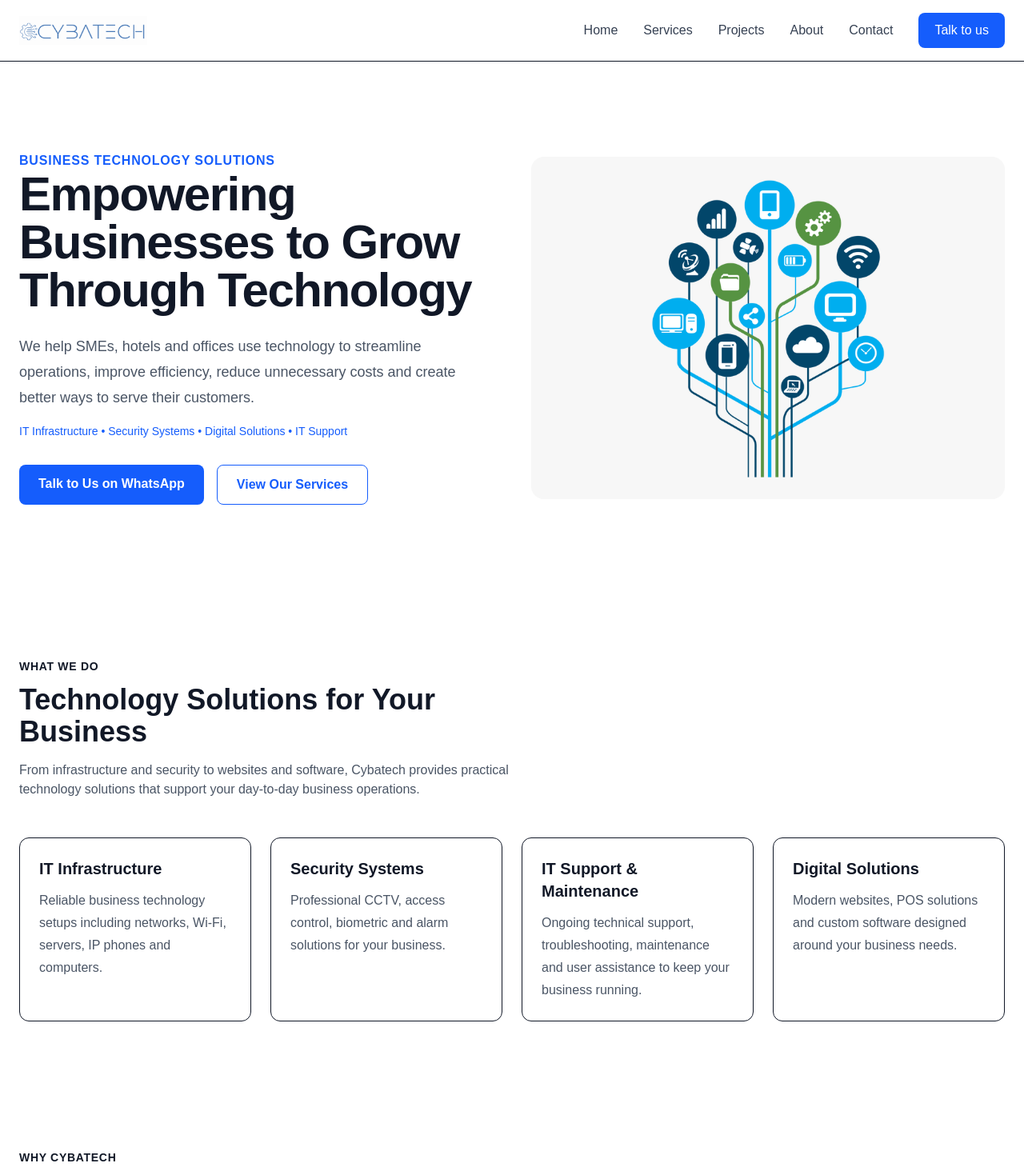
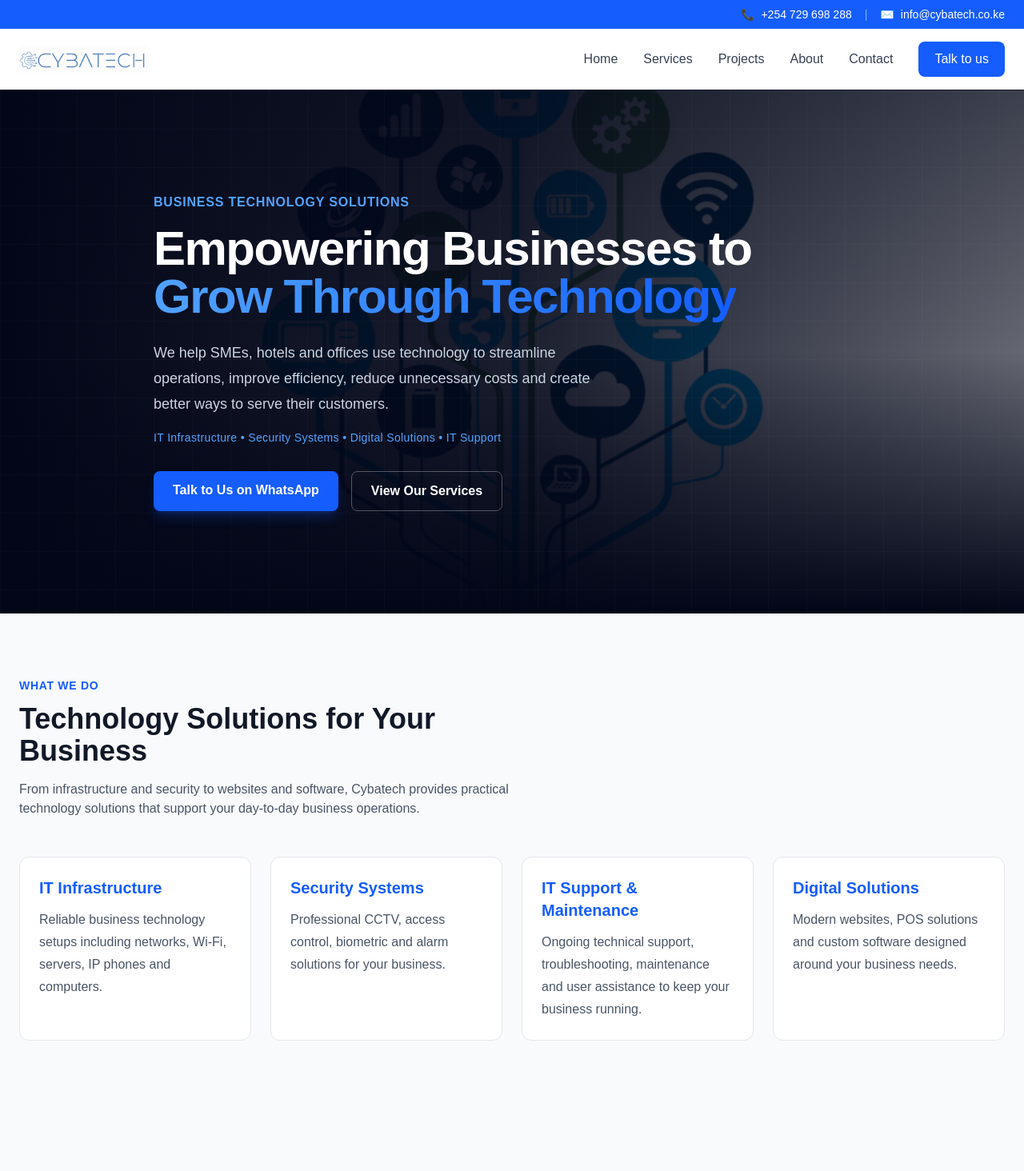
Before and after one commit to Tinted-dev/cybatech-website, a React (Vite) app: page / in a window 1280 px wide. Shown: the top 1464 px of the page at 80% size. Built offline with nearby package versions, Linux system fonts and the light colour scheme.

Commit message:
updated contact section on the navbar

```diff
--- a/src/components/Hero.jsx
+++ b/src/components/Hero.jsx
@@ -1,26 +1,50 @@
 import heroImage from "../assets/hero-tech.png"
+
 function Hero() {
   return (
-    <section className="bg-white px-6 py-20 md:py-28">
-      <div className="mx-auto grid max-w-7xl items-center gap-12 md:grid-cols-2">
+    <section className="relative overflow-hidden bg-slate-950 px-6 py-24 md:py-32">
+      {/* Background image */}
+      <img
+        src={heroImage}
+        alt=""
+        aria-hidden="true"
+        className="absolute inset-0 h-full w-full object-cover"
+      />
 
-        <div>
-          <p className="text-base font-semibold uppercase tracking-wider text-blue-600">
+      {/* Dark gradient overlay for text contrast + brand tint */}
+      <div className="absolute inset-0 bg-gradient-to-r from-slate-950 via-slate-950/90 to-slate-950/60" />
+      <div className="absolute inset-0 bg-gradient-to-t from-slate-950 via-transparent to-slate-950/40" />
+
+      {/* Subtle grid pattern for a technical feel */}
+      <div
+        className="absolute inset-0 opacity-[0.02]"
+        style={{
+          backgroundImage:
+            "linear-gradient(to right, #fff 1px, transparent 1px), linear-gradient(to bottom, #fff 1px, transparent 1px)",
+          backgroundSize: "48px 48px",
+        }}
+      />
+
+      <div className="relative mx-auto max-w-4xl">
+        <p className="text-base font-semibold uppercase tracking-wider text-blue-400">
           Business Technology Solutions
         </p>
 
-          <h1 className="max-w-2xl text-4xl font-bold tracking-tight md:text-6xl">
-            Empowering Businesses to Grow Through Technology
+        <h1 className="mt-4 max-w-3xl text-4xl font-bold tracking-tight text-white md:text-6xl">
+          Empowering Businesses to{" "}
+          <span className="bg-gradient-to-r from-blue-400 to-blue-600 bg-clip-text text-transparent">
+            Grow Through Technology
+          </span>
         </h1>
 
-          <p className="mt-6 max-w-xl text-lg leading-8 text-gray-600">
+        <p className="mt-6 max-w-xl text-lg leading-8 text-slate-300">
           We help SMEs, hotels and offices use technology to streamline operations,
           improve efficiency, reduce unnecessary costs and create better ways to serve
           their customers.
         </p>
 
-          <p className="mt-4 text-sm font-medium text-blue-600">
-             IT Infrastructure • Security Systems • Digital Solutions • IT Support
+        <p className="mt-4 text-sm font-medium tracking-wide text-blue-400">
+          IT Infrastructure&nbsp;•&nbsp;Security Systems&nbsp;•&nbsp;Digital Solutions&nbsp;•&nbsp;IT Support
         </p>
 
         <div className="mt-8 flex flex-wrap gap-4">
@@ -28,29 +52,20 @@
             href="https://wa.me/"
             target="_blank"
             rel="noopener noreferrer"
-              className="rounded-lg bg-blue-600 px-6 py-3 font-semibold text-white transition hover:bg-blue-700"
+            className="rounded-lg bg-blue-600 px-6 py-3 font-semibold text-white shadow-lg shadow-blue-600/25 transition hover:bg-blue-700 hover:shadow-blue-600/40"
           >
             Talk to Us on WhatsApp
           </a>
 
           <a
             href="#services"
-              className="rounded-lg border border-blue-600 px-6 py-3 font-semibold text-blue-600 transition hover:bg-blue-50"
+            className="rounded-lg border border-white/30 px-6 py-3 font-semibold text-white transition hover:border-blue-400 hover:bg-white/5"
           >
             View Our Services
           </a>
         </div>
       </div>
 
-        <div className="overflow-hidden rounded-2xl">
-    <img
-    src={heroImage}
-    alt="Cybatech technology solutions"
-    className="h-full min-h-80 w-full object-cover"
-    />
-    </div>
-
-      </div>
     </section>
   )
 }
--- a/src/components/Navbar.jsx
+++ b/src/components/Navbar.jsx
@@ -5,6 +5,22 @@
   const [menuOpen, setMenuOpen] = useState(false)
 
   return (
+    <>
+      {/* Contact bar */}
+      <div className="w-full bg-blue-600 py-2 text-sm font-medium text-white">
+        <div className="mx-auto flex max-w-7xl flex-wrap items-center justify-center gap-2 px-6 text-center sm:justify-end">
+          <span className="inline-flex items-center gap-2">
+            <span>📞</span>
+            <span>+254 729 698 288</span>
+          </span>
+          <span className="mx-2 opacity-50">|</span>
+          <span className="inline-flex items-center gap-2">
+            <span>✉️</span>
+            <span>info@cybatech.co.ke</span>
+          </span>
+        </div>
+      </div>
+
       <nav className="w-full border-b bg-white">
         <div className="mx-auto flex max-w-7xl flex-nowrap items-center gap-8 px-6 py-4">
 
@@ -135,6 +151,7 @@
           </div>
         )}
       </nav>
+    </>
   )
 }
 
--- a/src/components/Services.jsx
+++ b/src/components/Services.jsx
@@ -23,11 +23,11 @@
 
 function Services() {
   return (
-    <section id="services" className="px-6 py-20">
+    <section id="services" className="bg-gray-50 px-6 py-20">
   <div className="mx-auto max-w-7xl">
 
     <div className="max-w-2xl">
-          <p className="text-sm font-semibold uppercase tracking-wider">
+      <p className="text-sm font-semibold uppercase tracking-wider text-blue-600">
         What We Do
       </p>
 
@@ -46,9 +46,9 @@
       {services.map((service) => (
         <div
           key={service.title}
-              className="rounded-xl border p-6"
+          className="rounded-xl border border-gray-200 bg-white p-6 transition duration-300 hover:-translate-y-1 hover:shadow-lg"
         >
-              <h3 className="text-xl font-semibold">
+          <h3 className="text-xl font-semibold text-blue-600">
             {service.title}
           </h3>
 
--- a/src/components/WhyCybatech.jsx
+++ b/src/components/WhyCybatech.jsx
@@ -24,16 +24,16 @@
 
 function WhyCybatech() {
   return (
-    <section className="px-6 py-20">
+    <section className="bg-gray-50 px-6 py-20">
       <div className="mx-auto max-w-7xl">
 
         <div className="max-w-2xl">
-          <p className="text-sm font-semibold uppercase tracking-wider">
+          <p className="text-sm font-semibold uppercase tracking-wider text-blue-600">
             Why Cybatech
           </p>
 
           <h2 className="mt-3 text-3xl font-bold md:text-4xl">
-            Technology Support You Can Understand and Trust
+            Technology Built Around Your Business
           </h2>
 
           <p className="mt-4 text-gray-600">
@@ -46,7 +46,7 @@
           {reasons.map((reason) => (
             <div
               key={reason.title}
-              className="rounded-xl bg-gray-50 p-6"
+              className="rounded-xl border border-gray-200 bg-white p-6 transition duration-300 hover:-translate-y-1 hover:shadow-lg"
             >
               <h3 className="text-xl font-semibold">
                 {reason.title}
```
Lines whose indentation alone changed are shown as unchanged.
